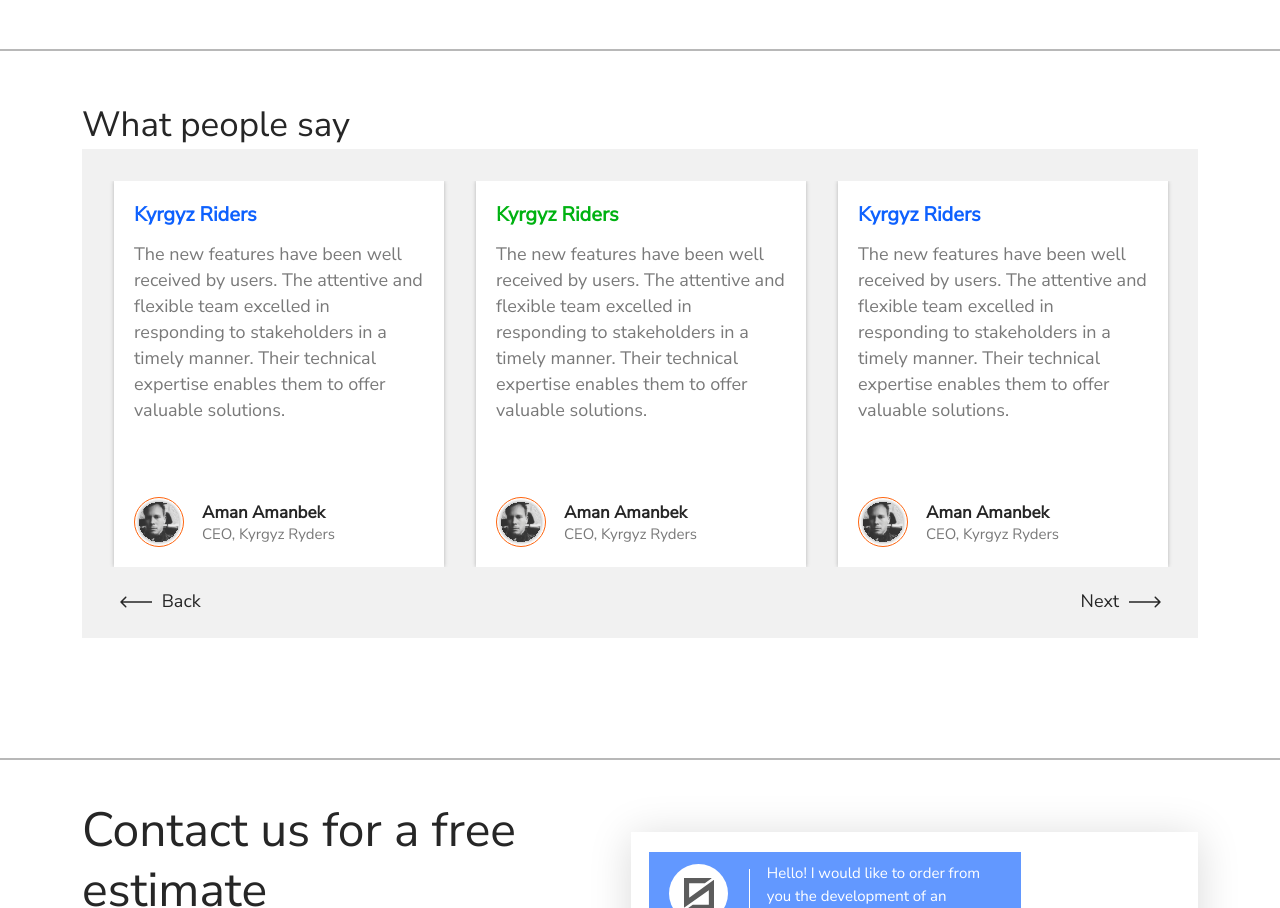
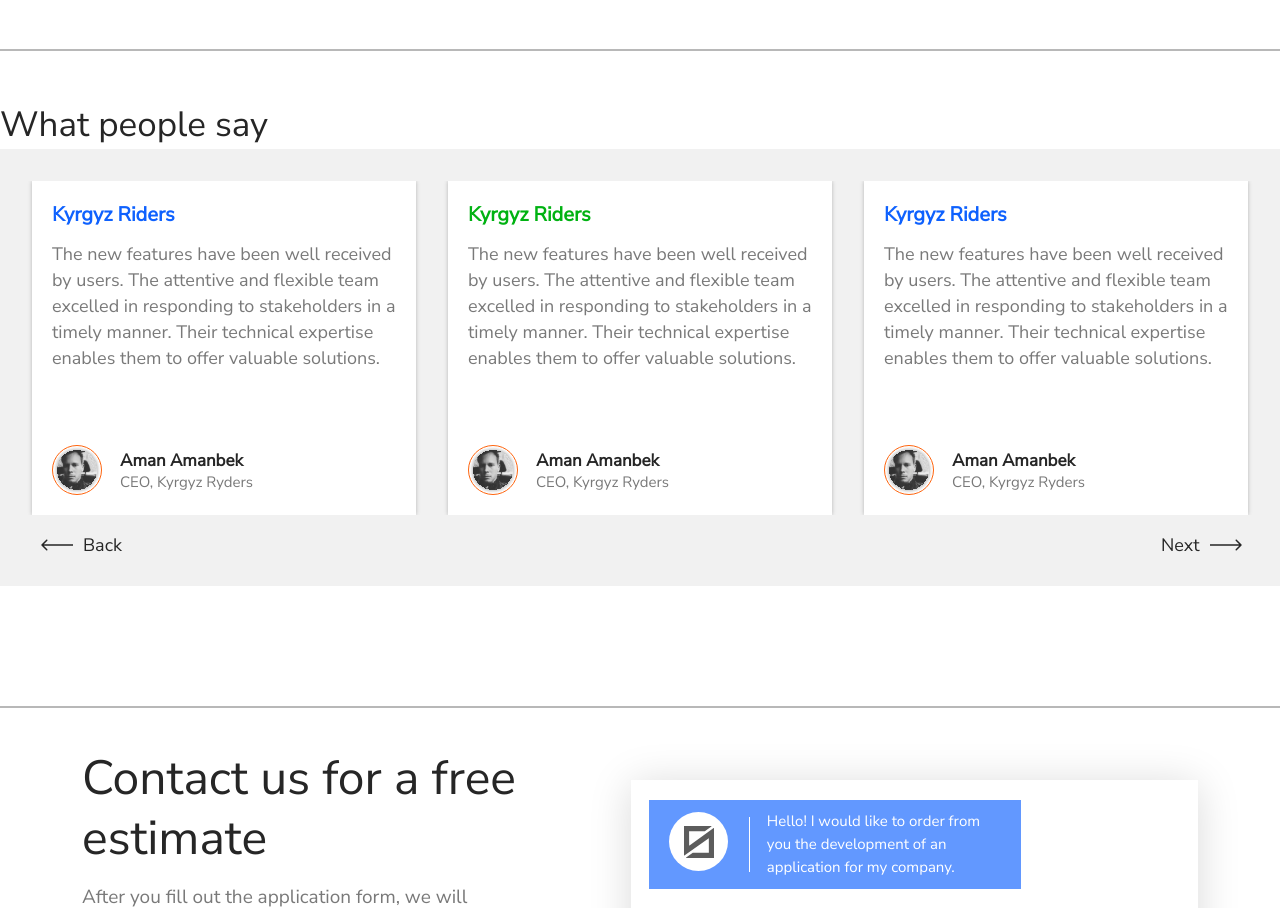
Before and after one commit to SolidDevs/solid-devs, a Next.js app: page /aboutUs in a window 1280 px wide. Shown: the part 1228-2136 px from the top of the page. Built offline with nearby package versions, Linux system fonts and the light colour scheme.

Commit message:
feat: work section

```diff
--- a/src/components/MainContent/MainContent.jsx
+++ b/src/components/MainContent/MainContent.jsx
@@ -3,7 +3,7 @@ import scss from "./MainContent.module.scss";
 
 const MainContent = ({ children }) => {
   return (
-    <div className={`${scss.main__wrapper} container `}>
+    <div className={`${scss.main_wrapper} container `}>
       <Aside />
       <div className={scss.main_right_item}>{children}</div>
     </div>
--- a/src/components/feedBack/FeedBack.jsx
+++ b/src/components/feedBack/FeedBack.jsx
@@ -55,12 +55,10 @@ const FeedBack = ({ isMain }) => {
     []
   );
   return (
-    <div className="container">
-      <div className={scss.feedBack}>
-        <h1>{t("feedBack.heading")}</h1>
-        <div className={scss.feedBack__slide}>
-          <Slider {...sliderSettings}>{renderCard}</Slider>
-        </div>
+    <div className={scss.feedBack}>
+      <h1>{t("feedBack.heading")}</h1>
+      <div className={scss.feedBack__slide}>
+        <Slider {...sliderSettings}>{renderCard}</Slider>
       </div>
     </div>
   );
--- a/src/components/feedBack/FeedBack.module.scss
+++ b/src/components/feedBack/FeedBack.module.scss
@@ -1,4 +1,4 @@
-.feedBack{
+.feedBack {
   padding-bottom: 70px;
   h1 {
     font-style: normal;
--- a/src/components/work/work__item_arrows/work__arrow_next.jsx
+++ b/src/components/work/work__item_arrows/work__arrow_next.jsx
@@ -1,9 +1,12 @@
+import { useTranslation } from "react-i18next";
 import scss from "../Work.module.scss";
 import { useRouter } from "next/router";
 
 export default function SampleNextArrow(props) {
   const { className, onClick, title, arr, counter, setState } = props;
   const router = useRouter()
+
+  const { t } = useTranslation()
 
   const pushToQueryNext = () => {
 
@@ -37,7 +40,7 @@ export default function SampleNextArrow(props) {
           fill="#797979"
         />
       </svg>
-      <p className={scss.slider__item}>{title}</p>
+      <p className={scss.slider__item}>{t(title)}</p>
     </div>
   );
 }
```
